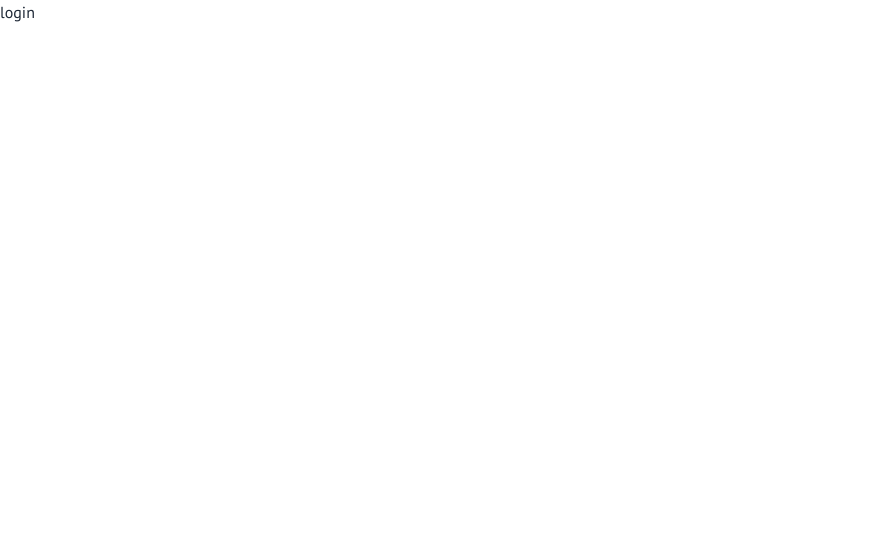
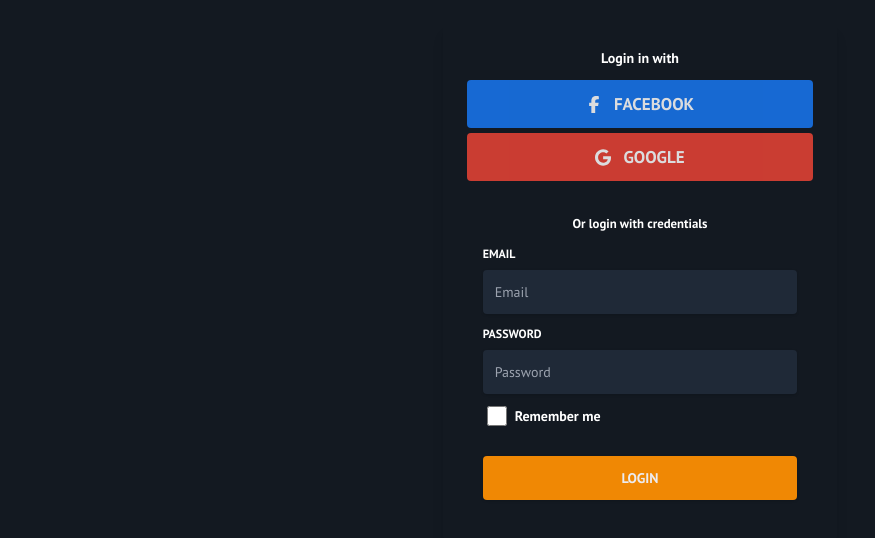
Before and after one commit to amr8644/E-commerce, a Next.js app: page /login in a window 1280 px wide. Shown: the top 538 px of the page, without its empty margins (0-875 px from the left). Built offline with nearby package versions, Linux system fonts and the light colour scheme.

Commit message:
Fetched users from database

```diff
--- a/src/pages/api/auth/[...nextauth].ts
+++ b/src/pages/api/auth/[...nextauth].ts
@@ -4,6 +4,8 @@
 import FacebookProvider from "next-auth/providers/facebook";
 import { PrismaAdapter } from "@next-auth/prisma-adapter";
 import { PrismaClient } from "@prisma/client";
+// import { UserCredentialsConfig } from "next-auth/client";
+
 const prisma = new PrismaClient();
 
 export const authOptions: NextAuthOptions = {
@@ -14,19 +16,14 @@
       clientSecret: process.env.GOOGLE_SECRET as string,
     }),
     CredentialsProvider({
-      // The name to display on the sign in form (e.g. "Sign in with...")
       name: "Credentials",
-      // The credentials is used to generate a suitable form on the sign in page.
-      // You can specify whatever fields you are expecting to be submitted.
-      // e.g. domain, username, password, 2FA token, etc.
-      // You can pass any HTML attribute to the <input> tag through the object.
       credentials: {
-        username: { label: "email", type: "email", placeholder: "Email" },
+        email: { label: "email", type: "email", placeholder: "Email" },
         password: { label: "Password", type: "password" },
       },
       async authorize(credentials, req) {
         // Add logic here to look up the user from the credentials supplied
-        const user = { id: 1, name: "J Smith", email: "jsmith@example.com" };
+        const user = await prisma.user.findMany();
 
         if (user) {
           // Any object returned will be saved in `user` property of the JWT
--- a/src/pages/api/authService.ts
+++ b/src/pages/api/authService.ts
@@ -12,9 +12,6 @@
 // eslint-disable-next-line import/no-anonymous-default-export
 export default async function (req: NextApiRequest, res: NextApiResponse) {
   try {
-    // ADDING USER DATA
-
-    if (req.method == "post") {
     const { name, email, password, image } = req.body;
 
     // Check if user exists
@@ -40,24 +37,6 @@
     });
 
     return res.status(201).json(users);
-    }
-
-    // GETTING USER DATA
-    else if (req.method == "get") {
-      const { name, email, image } = req.body;
-
-      // Check if user exists
-      const userExists = await prisma.user.count({ where: { email: email } });
-
-      if (!userExists) {
-        return res.status(400).json("User does not exist");
-      }
-      // Get User
-      const user = await prisma.user.findMany();
-      return res.status(200).json(user);
-    } else {
-      return res.status(400);
-    }
   } catch (error) {
     console.log(error);
     return res.status(500).send(error);
--- a/src/pages/index.tsx
+++ b/src/pages/index.tsx
@@ -1,13 +1,13 @@
-import type { NextPage } from "next";
+import type { GetServerSideProps, NextPage } from "next";
 import Head from "next/head";
 import Footer from "./sections/Footer";
 import MainContent from "./sections/MainContent";
 import Navbar from "./sections/Navbar";
 import Sidebar from "./sections/Sidebar";
-import { GetStaticProps } from "next";
 import { prisma } from "../../lib/prisma";
+import { getSession } from "next-auth/react";
 
-const Home: NextPage = () => {
+const Home: NextPage = ({ user, session }: any) => {
   return (
     <>
       <Head>
@@ -15,7 +15,7 @@
         <meta name="description" content="Generated by create next app" />
         <link rel="icon" href="/favicon.ico" />
       </Head>
-      <Navbar />
+      <Navbar user={user} session={session} />
       <Sidebar />
       <MainContent />
       <Footer />
@@ -23,11 +23,25 @@
   );
 };
 
-export const getStaticProps: GetStaticProps = async () => {
-  const user = await prisma.user.findMany();
+export const getServerSideProps: GetServerSideProps = async ({ req, res }) => {
+  const session = await getSession({ req });
+
+  if (!session) {
+    return {
+      props: {
+        session: null,
+      },
+    };
+  }
+  const user = await prisma.user.findFirst({
+    where: {
+      email: session?.user?.email !== null ? session?.user?.email : "",
+    },
+  });
   return {
     props: {
       user: JSON.parse(JSON.stringify(user)),
+      session,
     },
   };
 };
--- a/src/pages/login.tsx
+++ b/src/pages/login.tsx
@@ -1,9 +1,102 @@
-import React from 'react'
+import React, { useState } from "react";
+import { FontAwesomeIcon } from "@fortawesome/react-fontawesome";
+import { faFacebookF, faGoogle } from "@fortawesome/free-brands-svg-icons";
+import { signIn } from "next-auth/react";
 
-const login = () => {
+const Login = () => {
+  const [email, setEmail] = useState("");
+  const [password, setPassword] = useState("");
+
   return (
-    <div>login</div>
-  )
-}
+    <section className=" bg-darkBlue h-screen text-superwhite font-PTSans">
+      <div className="w-full lg:w-4/12 px-4 mx-auto pt-6">
+        <div className="relative flex flex-col min-w-0 break-words w-full mb-6 shadow-lg rounded-lg bg-blueGray-200 border-0">
+          <div className="rounded-t mb-0 px-6 py-6">
+            <div className="text-center mb-3">
+              <h6 className="text-blueGray-500 text-sm font-bold">
+                Login in with
+              </h6>
+            </div>
+            <div className="btn-wrapper text-center">
+              <button className="btn bg-facebook text-superwhite font-PTSans rounded-lg flex items-center justify-center">
+                <FontAwesomeIcon icon={faFacebookF} className="mr-3 w-[16px]" />
+                Facebook
+              </button>
+              <button
+                onClick={(e) => {
+                  e.preventDefault();
+                  signIn();
+                }}
+                className="btn bg-google text-superwhite font-PTSans rounded-lg flex items-center justify-center"
+              >
+                <FontAwesomeIcon icon={faGoogle} className="mr-3 w-[16px]" />
+                Google
+              </button>
+            </div>
+          </div>
+          <div className="flex-auto px-4 lg:px-10 py-10 pt-0">
+            <div className="text-blueGray-400 text-center mb-3 font-bold">
+              <small>Or login with credentials</small>
+            </div>
+            <form method="post" action="/login">
+              <div className="relative w-full mb-3">
+                <label
+                  className="block uppercase text-blueGray-600 text-xs font-bold mb-2"
+                  htmlFor="grid-password"
+                >
+                  Email
+                </label>
+                <input
+                  type="email"
+                  className="border-0 px-3 py-3  text-blueGray-600  bg-otherBlue rounded text-sm shadow focus:outline-none focus:ring w-full focus:ring-orange2 ease-linear transition-all duration-150"
+                  placeholder="Email"
+                  name="email"
+                  value={email}
+                  onChange={(e) => setEmail(e.target.value)}
+                />
+              </div>
+              <div className="relative w-full mb-3">
+                <label
+                  className="block uppercase text-blueGray-600 text-xs font-bold mb-2"
+                  htmlFor="grid-password"
+                >
+                  Password
+                </label>
+                <input
+                  type="password"
+                  className="border-0 px-3 py-3  text-blueGray-600  bg-otherBlue rounded text-sm shadow focus:outline-none focus:ring w-full focus:ring-orange2 ease-linear transition-all duration-150"
+                  placeholder="Password"
+                  name="password"
+                  value={password}
+                  onChange={(e) => setPassword(e.target.value)}
+                />
+              </div>
+              <div>
+                <label className="inline-flex items-center cursor-pointer">
+                  <input
+                    id="customCheckLogin"
+                    type="checkbox"
+                    className="form-checkbox border-0 rounded text-blueGray-700 ml-1 w-5 h-5 ease-linear transition-all duration-150"
+                  />
+                  <span className="ml-2 text-sm font-semibold text-blueGray-600">
+                    Remember me
+                  </span>
+                </label>
+              </div>
+              <div className="text-center mt-6">
+                <button
+                  className=" bg-orange2 text-white active:bg-blueGray-600 text-sm font-bold uppercase px-6 py-3 rounded shadow hover:shadow-lg outline-none focus:outline-none mr-1 mb-1 w-full ease-linear transition-all duration-150"
+                  type="submit"
+                >
+                  Login
+                </button>
+              </div>
+            </form>
+          </div>
+        </div>
+      </div>
+    </section>
+  );
+};
 
-export default login
+export default Login;
--- a/src/pages/sections/Navbar.tsx
+++ b/src/pages/sections/Navbar.tsx
@@ -1,5 +1,4 @@
 import React, { useState } from "react";
-import axios, { AxiosRequestConfig } from "axios";
 import Image from "next/image";
 import Link from "next/link";
 import SecondSidebar from "../components/SecondSidebar";
@@ -8,9 +7,10 @@
 import { faMagnifyingGlass, faBars } from "@fortawesome/free-solid-svg-icons";
 import { FontAwesomeIcon } from "@fortawesome/react-fontawesome";
 
-const Navbar = () => {
+const Navbar = ({ user, session }: any) => {
   const [open, setOpen] = useState(false);
-  const { data: session, status } = useSession();
+  // const { data: session, status } = useSession();
+  console.log(user, session);
 
   const changeOpen = () => {
     if (open) {
```
Also changed, not shown: 1 other file (tests, documents, lock files or other folders). Lines whose indentation alone changed are shown as unchanged.
